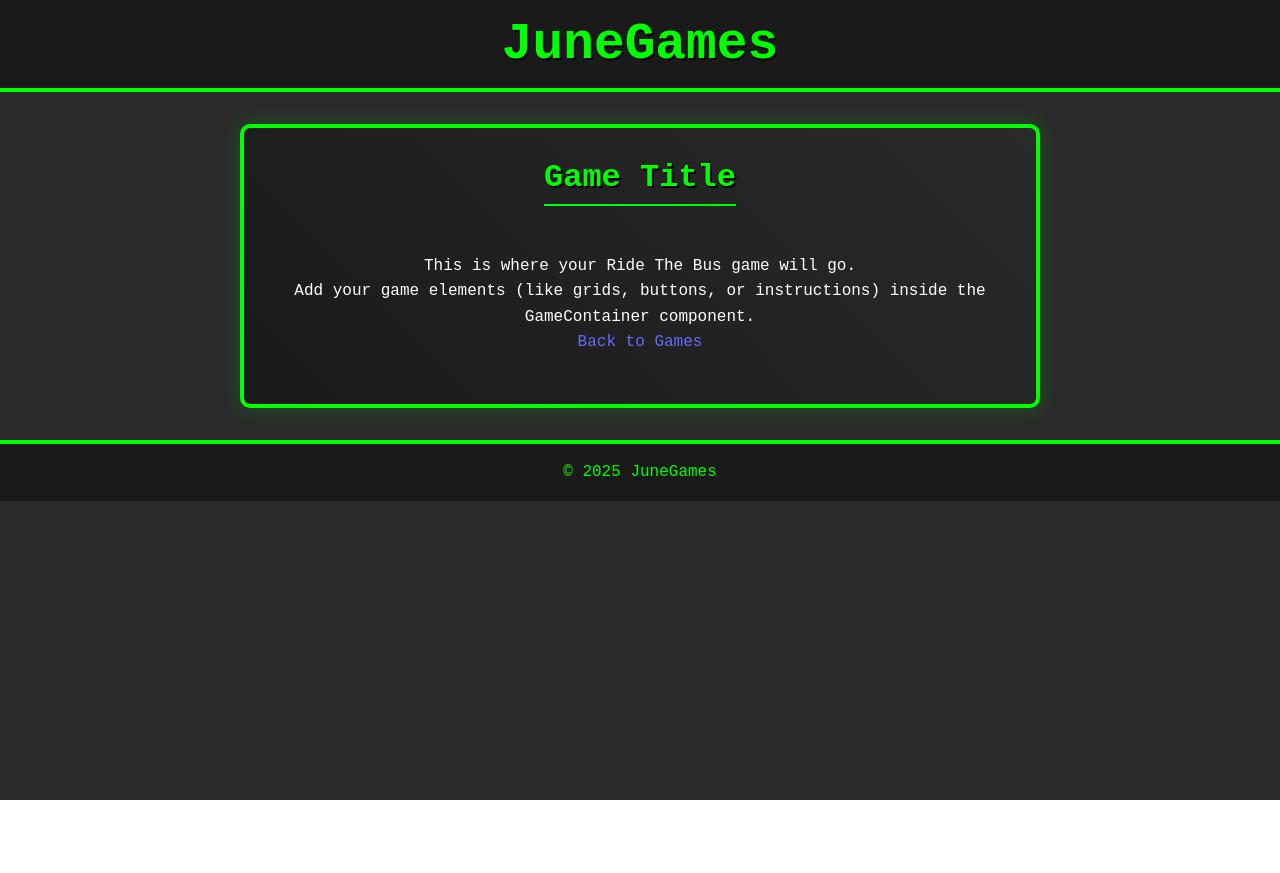
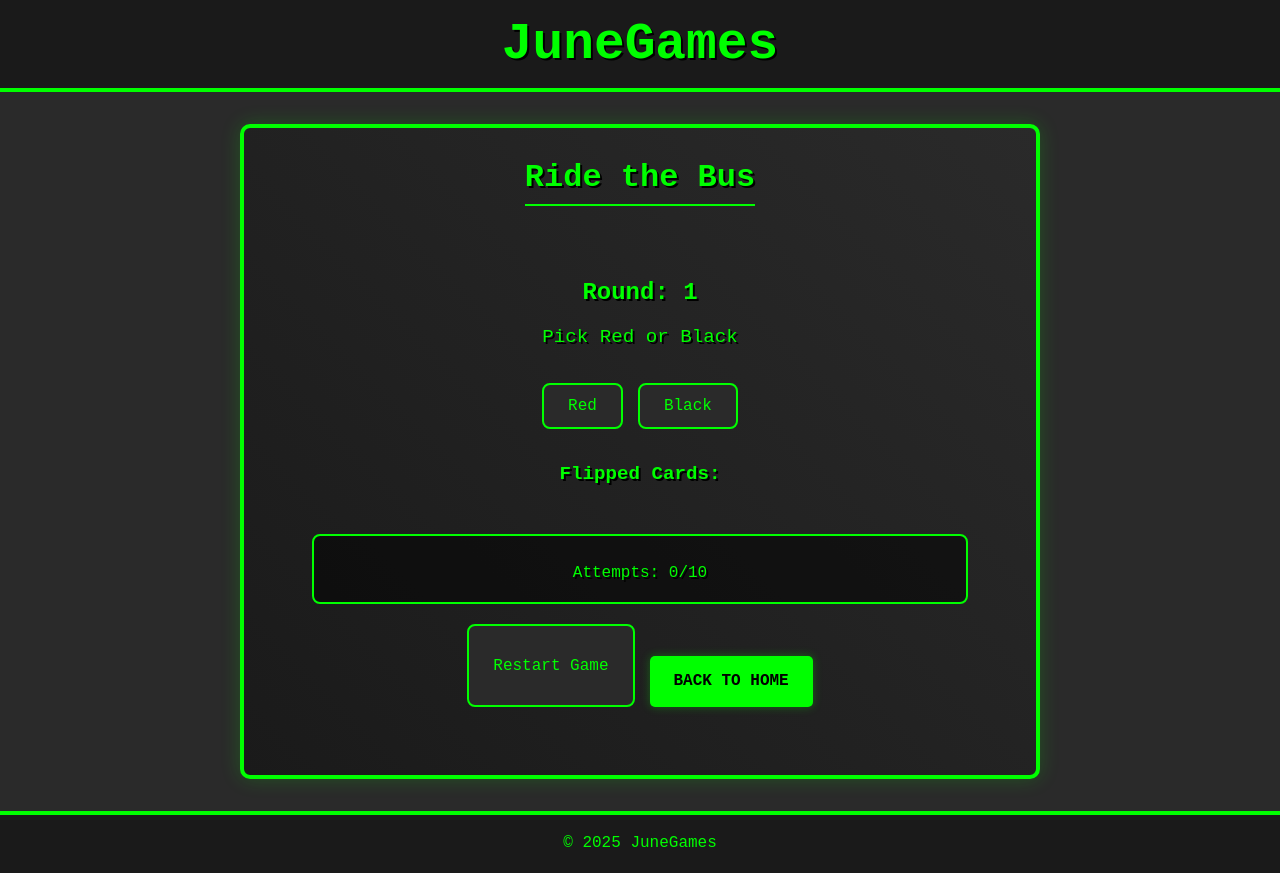
Before and after one commit to njohnson2897/JuneGames, a React (Vite) app: page /ridethebus in a window 1280 px wide. Before the commit the page ends 800 px from the top, so only its background shows below. Built offline with nearby package versions, Linux system fonts and the light colour scheme.

Commit message:
adds ride the bus game code

```diff
--- a/src/App.css
+++ b/src/App.css
@@ -1168,3 +1168,155 @@ main {
   margin: 20px 0;
   text-shadow: 2px 2px #000;
 }
+
+/* Ride the Bus Game Styles */
+.bus-game {
+  text-align: center;
+  position: relative;
+  padding: 20px;
+  max-width: 800px;
+  margin: 0 auto;
+}
+
+.bus-game .round-info {
+  margin-bottom: 30px;
+}
+
+.bus-game .round-info h2 {
+  color: #00ff00;
+  font-size: 1.5em;
+  margin-bottom: 10px;
+  text-shadow: 2px 2px #000;
+}
+
+.bus-game .question {
+  color: #00ff00;
+  font-size: 1.2em;
+  margin-bottom: 20px;
+  text-shadow: 2px 2px #000;
+}
+
+.bus-game .options {
+  display: flex;
+  gap: 15px;
+  justify-content: center;
+  margin-bottom: 30px;
+}
+
+.bus-game .game-button {
+  padding: 12px 24px;
+  background-color: #2a2a2a;
+  color: #00ff00;
+  border: 2px solid #00ff00;
+  border-radius: 8px;
+  font-family: 'Press Start 2P', monospace;
+  font-size: 1em;
+  cursor: pointer;
+  transition: all 0.3s ease;
+}
+
+.bus-game .game-button:hover:not(:disabled) {
+  background-color: #00ff00;
+  color: #000;
+  transform: scale(1.05);
+}
+
+.bus-game .game-button:disabled {
+  opacity: 0.5;
+  cursor: not-allowed;
+}
+
+.bus-game .card-display {
+  margin: 30px 0;
+}
+
+.bus-game .card-display h3 {
+  color: #00ff00;
+  font-size: 1.2em;
+  margin-bottom: 15px;
+  text-shadow: 2px 2px #000;
+}
+
+.bus-game .cards-container {
+  display: flex;
+  gap: 15px;
+  justify-content: center;
+  flex-wrap: wrap;
+  margin-bottom: 20px;
+}
+
+.bus-game .card {
+  width: 80px;
+  height: 120px;
+  border: 2px solid #00ff00;
+  border-radius: 8px;
+  display: flex;
+  align-items: center;
+  justify-content: center;
+  font-size: 1.5em;
+  font-weight: bold;
+  background-color: #1a1a1a;
+  box-shadow: 0 0 10px rgba(0, 255, 0, 0.2);
+  transition: transform 0.3s ease;
+}
+
+.bus-game .card:hover {
+  transform: translateY(-5px);
+  box-shadow: 0 0 15px rgba(0, 255, 0, 0.4);
+}
+
+.bus-game .card.red {
+  color: #ff0000;
+  text-shadow: 0 0 5px rgba(255, 0, 0, 0.5);
+}
+
+.bus-game .card.black {
+  color: #ffffff;
+  text-shadow: 0 0 5px rgba(255, 255, 255, 0.5);
+}
+
+.bus-game .game-stats {
+  margin: 20px 0;
+  padding: 15px;
+  background: rgba(0, 0, 0, 0.5);
+  border: 2px solid #00ff00;
+  border-radius: 8px;
+}
+
+.bus-game .feedback {
+  color: #00ff00;
+  font-size: 1.2em;
+  margin-bottom: 10px;
+  text-shadow: 2px 2px #000;
+}
+
+.bus-game .attempts {
+  color: #00ff00;
+  font-size: 1em;
+  text-shadow: 2px 2px #000;
+}
+
+.bus-game .button-group {
+  display: flex;
+  gap: 15px;
+  justify-content: center;
+  margin-top: 20px;
+}
+
+.bus-game .restart-button {
+  padding: 12px 24px;
+  background-color: #2a2a2a;
+  color: #00ff00;
+  border: 2px solid #00ff00;
+  border-radius: 8px;
+  font-family: 'Press Start 2P', monospace;
+  font-size: 1em;
+  cursor: pointer;
+  transition: all 0.3s ease;
+}
+
+.bus-game .restart-button:hover {
+  background-color: #00ff00;
+  color: #000;
+  transform: scale(1.05);
+}
--- a/src/pages/RideTheBus.jsx
+++ b/src/pages/RideTheBus.jsx
@@ -1,16 +1,207 @@
-import GameContainer from "../components/GameContainer.jsx";
-import { Link } from 'react-router-dom';
+import { useState, useEffect, useCallback } from "react";
+import { Link } from "react-router-dom";
 
 const RideTheBus = () => {
+  const [deck, setDeck] = useState([]);
+  const [currentRound, setCurrentRound] = useState(1);
+  const [previousCards, setPreviousCards] = useState([]);
+  const [attempts, setAttempts] = useState(0);
+  const [feedback, setFeedback] = useState("");
+  const [gameOver, setGameOver] = useState(false);
+  const [gameWon, setGameWon] = useState(false);
+
+  const MAX_ATTEMPTS = 10;
+  const SUITS = ["hearts", "diamonds", "clubs", "spades"];
+  const VALUES = [1, 2, 3, 4, 5, 6, 7, 8, 9, 10, 11, 12, 13];
+
+  const initializeDeck = useCallback(() => {
+    const newDeck = SUITS.flatMap((suit) =>
+      VALUES.map((value) => ({ suit, value }))
+    );
+    setDeck(newDeck.sort(() => Math.random() - 0.5));
+  }, []);
+
+  const resetGame = useCallback(() => {
+    initializeDeck();
+    setCurrentRound(1);
+    setAttempts(0);
+    setPreviousCards([]);
+    setFeedback("");
+    setGameOver(false);
+    setGameWon(false);
+  }, [initializeDeck]);
+
+  const drawCard = useCallback(() => {
+    const newDeck = [...deck];
+    const card = newDeck.pop();
+    setDeck(newDeck);
+    return card;
+  }, [deck]);
+
+  const getCardName = useCallback((value) => {
+    const names = { 1: "A", 11: "J", 12: "Q", 13: "K" };
+    return names[value] || value;
+  }, []);
+
+  const getRoundQuestion = useCallback((round) => {
+    switch (round) {
+      case 1:
+        return "Pick Red or Black";
+      case 2:
+        return "Higher or Lower";
+      case 3:
+        return "Inside or Outside";
+      case 4:
+        return "Pick a Suit";
+      default:
+        return "";
+    }
+  }, []);
+
+  const getRoundOptions = useCallback((round) => {
+    switch (round) {
+      case 1:
+        return ["Red", "Black"];
+      case 2:
+        return ["Higher", "Lower"];
+      case 3:
+        return ["Inside", "Outside"];
+      case 4:
+        return ["Hearts", "Diamonds", "Clubs", "Spades"];
+      default:
+        return [];
+    }
+  }, []);
+
+  const checkRoundResult = useCallback(
+    (card, choice) => {
+      if (currentRound === 1) {
+        // Round 1: Red or Black
+        return (
+          (choice === "Red" && ["hearts", "diamonds"].includes(card.suit)) ||
+          (choice === "Black" && ["clubs", "spades"].includes(card.suit))
+        );
+      } else if (currentRound === 2) {
+        // Round 2: Higher or Lower
+        const previousCard = previousCards[0];
+        return (
+          (choice === "Higher" && card.value > previousCard.value) ||
+          (choice === "Lower" && card.value < previousCard.value)
+        );
+      } else if (currentRound === 3) {
+        // Round 3: Inside or Outside
+        const [first, second] = previousCards;
+        const min = Math.min(first.value, second.value);
+        const max = Math.max(first.value, second.value);
+        return (
+          (choice === "Inside" && card.value > min && card.value < max) ||
+          (choice === "Outside" && (card.value < min || card.value > max))
+        );
+      } else if (currentRound === 4) {
+        // Round 4: Suit
+        return card.suit.toLowerCase() === choice.toLowerCase();
+      }
+      return false;
+    },
+    [currentRound, previousCards]
+  );
+
+  const playRound = useCallback(
+    (choice) => {
+      const card = drawCard();
+      const newPreviousCards = [...previousCards, card];
+      setPreviousCards(newPreviousCards);
+
+      if (checkRoundResult(card, choice)) {
+        if (currentRound === 4) {
+          setGameWon(true);
+          setFeedback("You won! Congratulations!");
+        } else {
+          setCurrentRound((prev) => prev + 1);
+          setFeedback("Correct! Moving to the next round.");
+        }
+      } else {
+        const newAttempts = attempts + 1;
+        setAttempts(newAttempts);
+        setFeedback(
+          `Incorrect! Attempt ${newAttempts} of ${MAX_ATTEMPTS}. Restarting...`
+        );
+
+        if (newAttempts >= MAX_ATTEMPTS) {
+          setGameOver(true);
+          setFeedback("You've reached the maximum attempts. Game over!");
+        } else {
+          setCurrentRound(1);
+          setPreviousCards([]);
+        }
+      }
+    },
+    [attempts, checkRoundResult, currentRound, drawCard, previousCards]
+  );
+
+  useEffect(() => {
+    resetGame();
+  }, [resetGame]);
+
   return (
-    <GameContainer>
-      <p>This is where your Ride The Bus game will go.</p>
-      <p>
-        Add your game elements (like grids, buttons, or instructions) inside the
-        GameContainer component.
-      </p>
-      <Link to="/">Back to Games</Link>
-    </GameContainer>
+    <div className="game-container">
+      <div className="game-header">
+        <h1>Ride the Bus</h1>
+      </div>
+      <div className="game-content">
+        <div className="bus-game">
+          <div className="round-info">
+            <h2>Round: {currentRound}</h2>
+            <p className="question">{getRoundQuestion(currentRound)}</p>
+          </div>
+
+          <div className="options">
+            {getRoundOptions(currentRound).map((option, index) => (
+              <button
+                key={option}
+                onClick={() => playRound(option)}
+                className="game-button"
+                disabled={gameOver || gameWon}
+              >
+                {option}
+              </button>
+            ))}
+          </div>
+
+          <div className="card-display">
+            <h3>Flipped Cards:</h3>
+            <div className="cards-container">
+              {previousCards.map((card, index) => (
+                <div
+                  key={index}
+                  className={`card ${
+                    ["hearts", "diamonds"].includes(card.suit) ? "red" : "black"
+                  }`}
+                >
+                  {getCardName(card.value)}
+                </div>
+              ))}
+            </div>
+          </div>
+
+          <div className="game-stats">
+            <p className="feedback">{feedback}</p>
+            <p className="attempts">
+              Attempts: {attempts}/{MAX_ATTEMPTS}
+            </p>
+          </div>
+
+          <div className="button-group">
+            <button onClick={resetGame} className="restart-button">
+              Restart Game
+            </button>
+            <Link to="/" className="back-button">
+              Back to Home
+            </Link>
+          </div>
+        </div>
+      </div>
+    </div>
   );
 };
 
```
